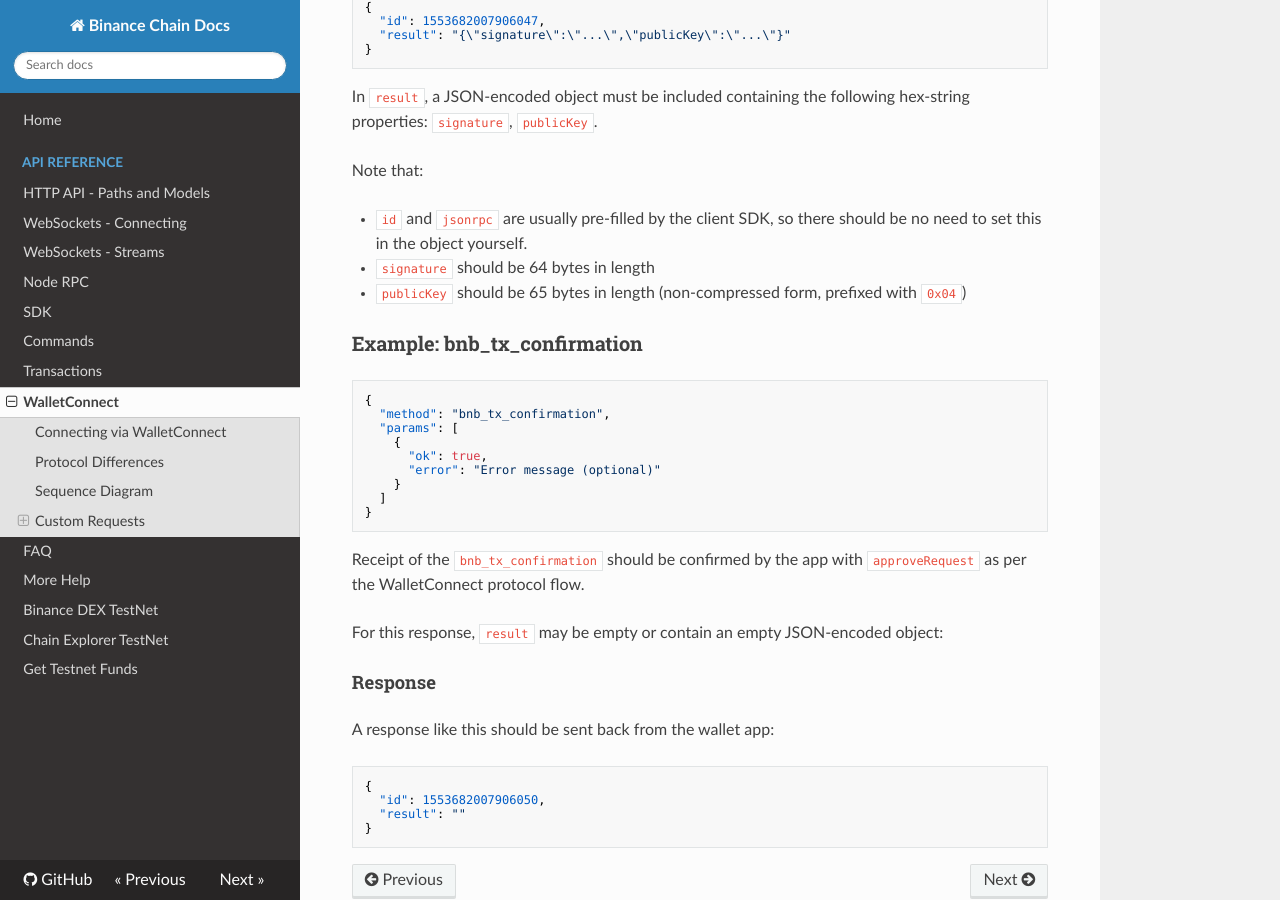
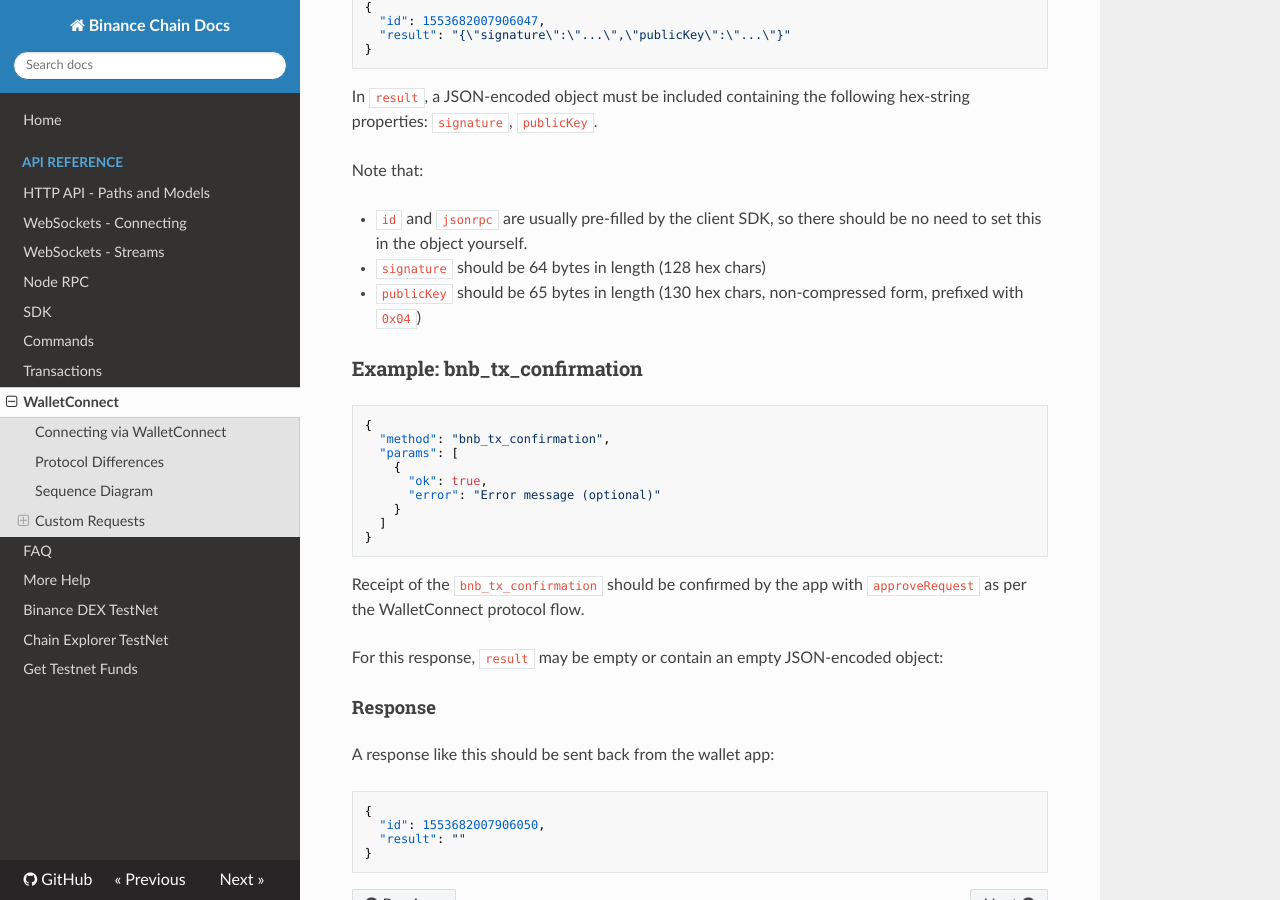
Before and after one commit to yash-sharma1/docs-site, an MkDocs documentation site: the page built from docs/walletconnect.md, in a window 1280 px wide and 900 px high, scrolled down 2959 px. Built offline with MkDocs 1.6.1, drawn with Linux system fonts in a browser that asks for light colours; nearby versions of some CDN libraries.

Commit message:
WalletConnect update

```diff
--- a/docs/walletconnect.md
+++ b/docs/walletconnect.md
@@ -102,9 +102,9 @@
 
 * `id` and `jsonrpc` are usually pre-filled by the client SDK, so there should be no need to set this in the object yourself.
 
-* `signature` should be 64 bytes in length
+* `signature` should be 64 bytes in length (128 hex chars)
 
-* `publicKey` should be 65 bytes in length (non-compressed form, prefixed with `0x04`)
+* `publicKey` should be 65 bytes in length (130 hex chars, non-compressed form, prefixed with `0x04`)
 
 ### Example: bnb_tx_confirmation
 
```
